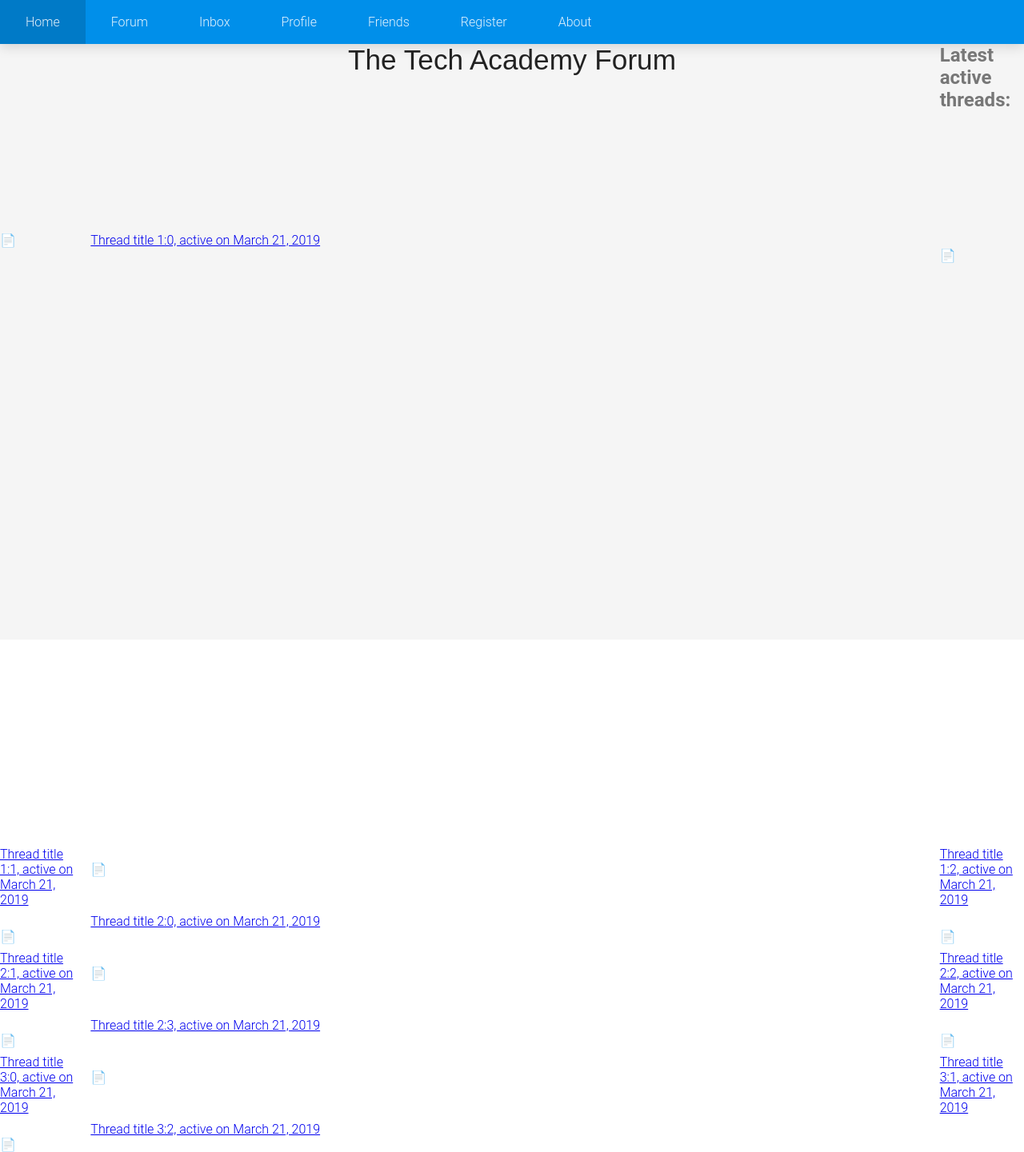
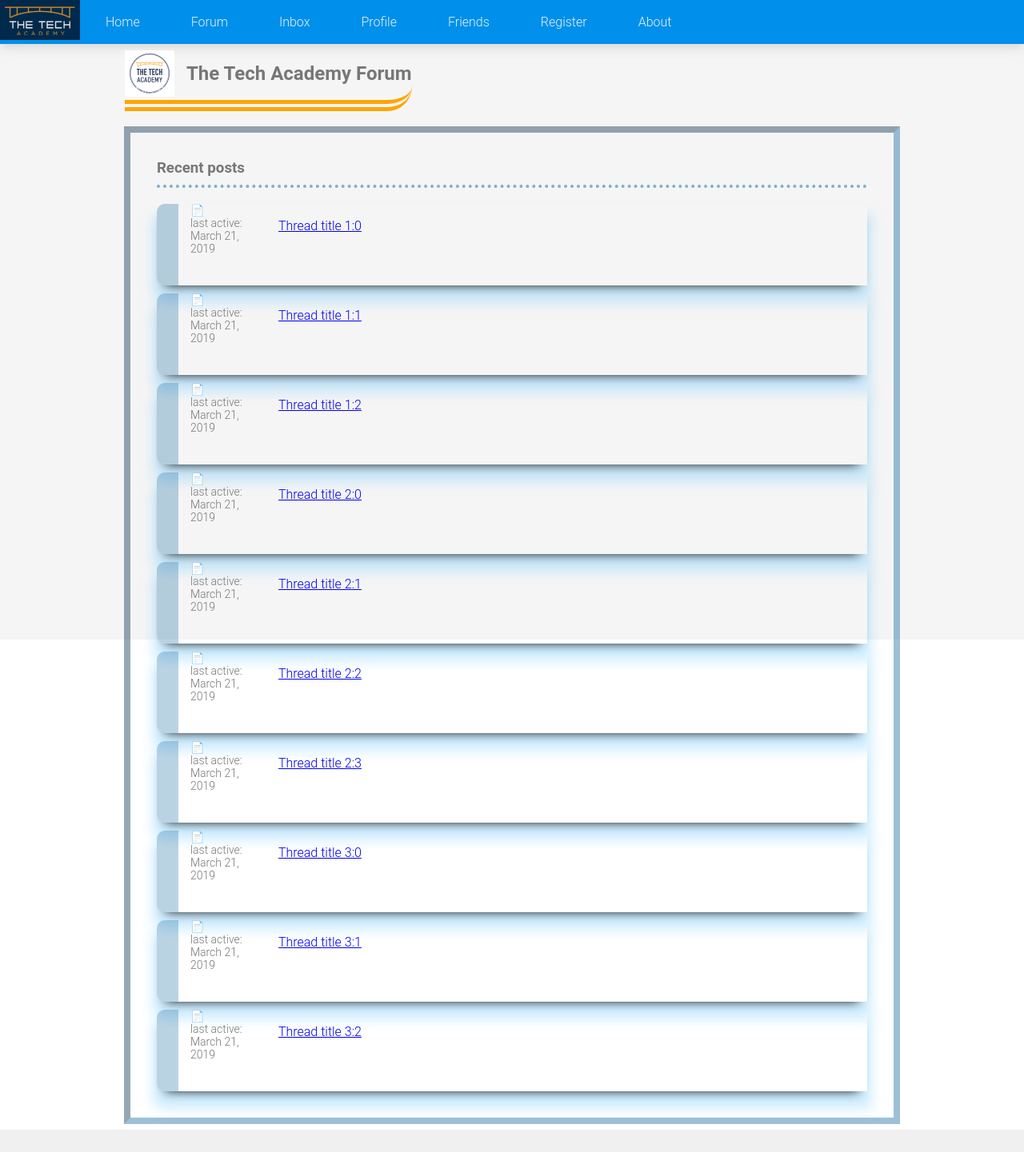
Before and after one commit to artOfThePigeon/Tech-Academy-Live-Project, a Django app: page / in a window 1280 px wide. Shown: the whole page at 80% size. After the commit the page ends 1413 px from the top, so only its background shows below. Run offline with Django 3.2, Linux system fonts and the light colour scheme; a user stored in the database is signed in; data comes from the database, SQL or seed files in the repository.

Commit message:
adjusted home page with css, added logo to navbar and placed in navbar section of forum container.

```diff
--- a/Assets/css/layout.css
+++ b/Assets/css/layout.css
@@ -32,18 +32,28 @@ h1
 .forum-container
 {
     display: grid;
-    grid-template-rows: 3fr 10fr 1fr;
-    grid-template-columns: 1fr 10fr 1fr;
+    grid-auto-rows: auto;
+    grid-template-columns: auto;
     grid-template-areas:
         "navbar navbar navbar"
         "lside main rside"
-        "footer footer footer";
+        "footer footer  footer";
     grid-gap: .50em;
+
 }
 
-.main
-{
-    grid-area:main;
+
+.lside {
+    grid-area: lside;
+}
+
+.rside {
+    grid-area: rside;
+}
+
+.footer {
+    grid-area: footer;
+
 }
 
 .navbar
@@ -55,7 +65,79 @@ h1
 {
     grid-area: main;
     grid-gap: .50em;
+    grid-row-start: 2;
+    text-align: left;
+
 }
+
+.header-title
+{
+    padding: 5 5;
+    display: inline-flex;
+    margin-bottom: 20px;
+    border-bottom: 14px double #ffa500;
+    border-radius: 7px 24px 31px 0px;
+
+
+}
+
+.container-post {
+    margin: 40px;
+    outline: 8px inset rgba(28,110,164,0.43);
+    outline-offset: 33px;
+
+
+
+
+
+
+}
+
+.subject-head {
+    padding-bottom: 10px;
+    margin-bottom:20px;
+    fill: #d7f3ff;
+    border-bottom: 4px dotted rgba(28,110,164,0.53);
+
+
+}
+
+.auto-post {
+    display: grid;
+    padding-left: 5px;
+    grid-auto-flow: row;
+    grid-template-rows: 100px ;
+    grid-gap: 20px;
+    grid-template-columns: 100px 600px;
+    text-align: left;
+    border-left: 27px solid rgba(28,110,164,0.3);
+    border-radius: 10px 0px 0px 10px;
+    margin-bottom:10px;
+    padding-bottom:2px;
+    -webkit-box-shadow: 0px 10px 13px -7px #000000, 0px 17px 15px 5px rgba(114,202,255,0.42);
+    box-shadow: 0px 10px 13px -11px #000000, 0px 17px 15px 5px rgba(114,202,255,0.35);
+
+
+
+
+}
+
+.lcol {
+    grid-column-start: 1;
+    margin-left: 10px;
+    font-size: 14px;
+
+}
+
+.rcol {
+    grid-column-start: 2;
+    margin-left: 0px;
+    padding-top:18px;
+    border-radius: 0px 0px 13px 0px;
+
+
+}
+
 
 /* A panel layout for use inside the forum container */
 .forum-panel
@@ -65,10 +147,7 @@ h1
     grid-template-columns: 2fr 10fr 3fr;
 }
 
-.header-title
-{
-    padding: 5 5;
-}
+
 
 /* Center the 'Messages' text on messagedetails.html */
 .msgMessages
@@ -101,12 +180,6 @@ below styling applies to comment_section.html and included templates
   text-align: left;
   margin: 0;
   padding: 0;
-}
-
-.thread-data li {
-    display: inline-block;
-    padding-bottom: 10px;
-    margin-right: 20px;
 }
 
 .thread-main {
--- a/Templates/base.html
+++ b/Templates/base.html
@@ -13,13 +13,28 @@
     </head>
     <body>
         <main>
-            {% include "partials/navbar.html" %}
             <div class="forum-container">
-                <header class="header-title">
-                    <h1>{% block header %}{% endblock %}</h1>
-                </header>
-                {% block content %}{% endblock %}
+                <div class="navbar">
+
+                    {% include "partials/navbar.html" %}
+
+                </div>
+
+                <div class="main">
+
+
+
+                    {% block header %}{% endblock %}
+
+                    <div class="container-post">
+
+                    {% block content %}{% endblock %}
+
+                    </div>
+
+                </div>
             </div>
+
         </main>
     </body>
 </html>
--- a/Templates/index.html
+++ b/Templates/index.html
@@ -1,9 +1,40 @@
 {% extends 'base.html' %}
+{% load staticfiles %}
+
+
+{% block header %}
+
+<header class="header-title">
+	<div style="margin-right:15px;">
+		<img src="media/logo/tta1.PNG">
+	</div>
+	<div style="padding-top:15px;">
+		<h2>The Tech Academy Forum</h2>
+	</div>
+</header>
+
+{% endblock %}
+
+
 {% block content %}
-<h1>The Tech Academy Forum</h1>
-<h2>Latest active threads:</h2>
+
+<div class="subject-head">
+	<h3>Recent posts</h3>
+</div>
+
 {% for thread in threads %}
-📄 <a href="{% url 'Forum:thread' thread.id %}">{{ thread.ThreadTitle }}, active on {{ thread.DateUpdate }}</a>
-<br>
+
+	<div class="auto-post">
+		<div class="lcol">
+			<p>📄</p>
+			<p>last active: {{ thread.DateUpdate }}</p>
+		</div>
+		<div class="rcol">
+			<a href="{% url 'Forum:thread' thread.id %}">{{ thread.ThreadTitle }}</a>
+		</div>
+
+	</div>
+
 {% endfor %}
+
 {% endblock %}
--- a/Templates/partials/navbar.html
+++ b/Templates/partials/navbar.html
@@ -3,16 +3,17 @@ Free NavBar templates online: https://freefrontend.com/css-menu/
   DROPDOWN MENU
 -->
 <!-- Gives navbar the navbar property-->
-<div class="navbar">
+
     <nav class="nav">
         <ul>
+            <li><img src="/media/logo/tta.PNG" style="width:100px;height:50px;padding:0;margin:0"></li>
             <li><a href="/">Home</a></li>
             <li><a href="{% url 'Forum:topics' %}">Forum</a>
             <li><a href="{% url 'Forum:inbox' %}">Inbox</a>
             <li><a href="{% url 'Forum:get_profile' %}">Profile</a>
             <li><a href="{% url 'Forum:friends' %}">Friends</a>
             <li><a href="{% url 'Forum:register' %}">Register</a>
-            <li><a href="{% url 'Forum:about' %}">About</a>
+            <li><a href="{% url 'Forum:about' %}">About</a></li>
         </ul>
         <!--  JQuery and JS Runtime Include -->
         <!-- These two script tags fir the JQuery librsry snd the Navbar.js were placed here so that they
@@ -23,4 +24,3 @@ Free NavBar templates online: https://freefrontend.com/css-menu/
         <script src="/static/js/navbar.js"></script>
         <!--  END JQuery and JS Runtime Include -->
     </nav>
-</div>
```
Also changed, not shown: Templates/forum/comment_thread.html (+13 -0 lines), media/logo/tta.PNG (added), media/logo/tta1.PNG (added).
